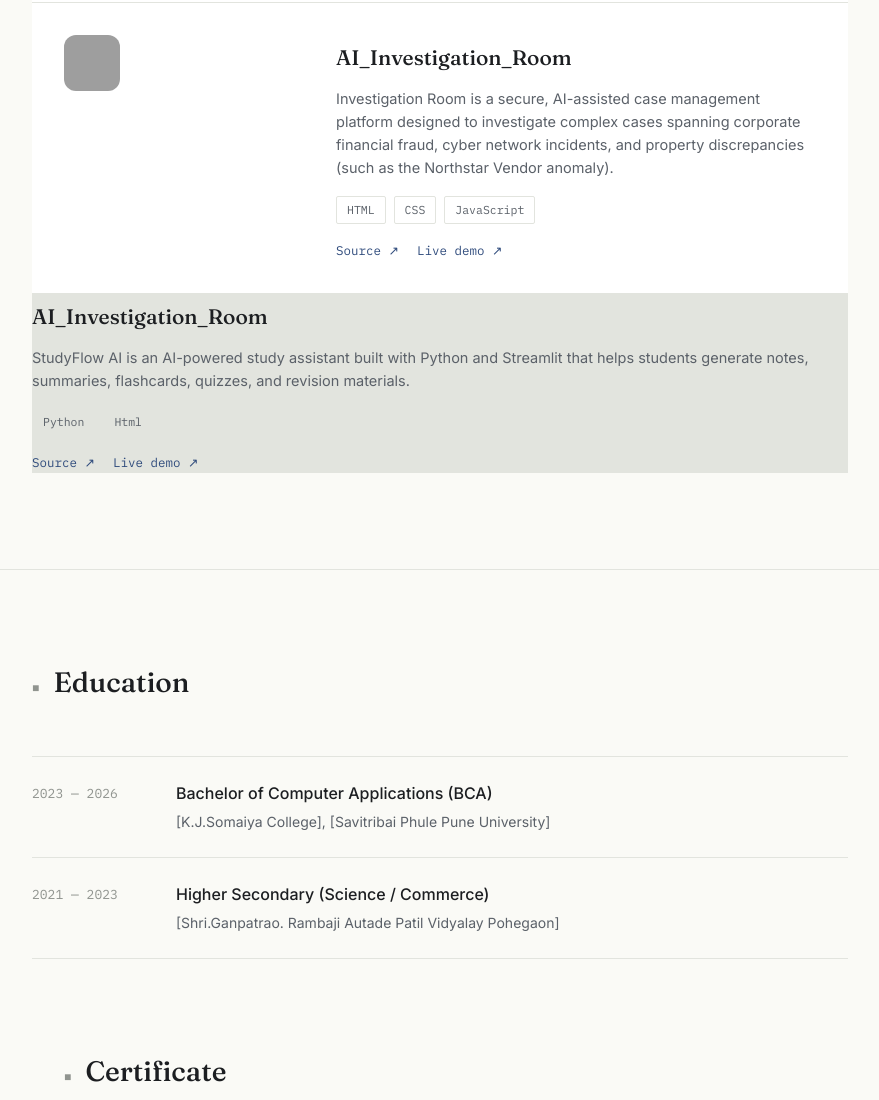
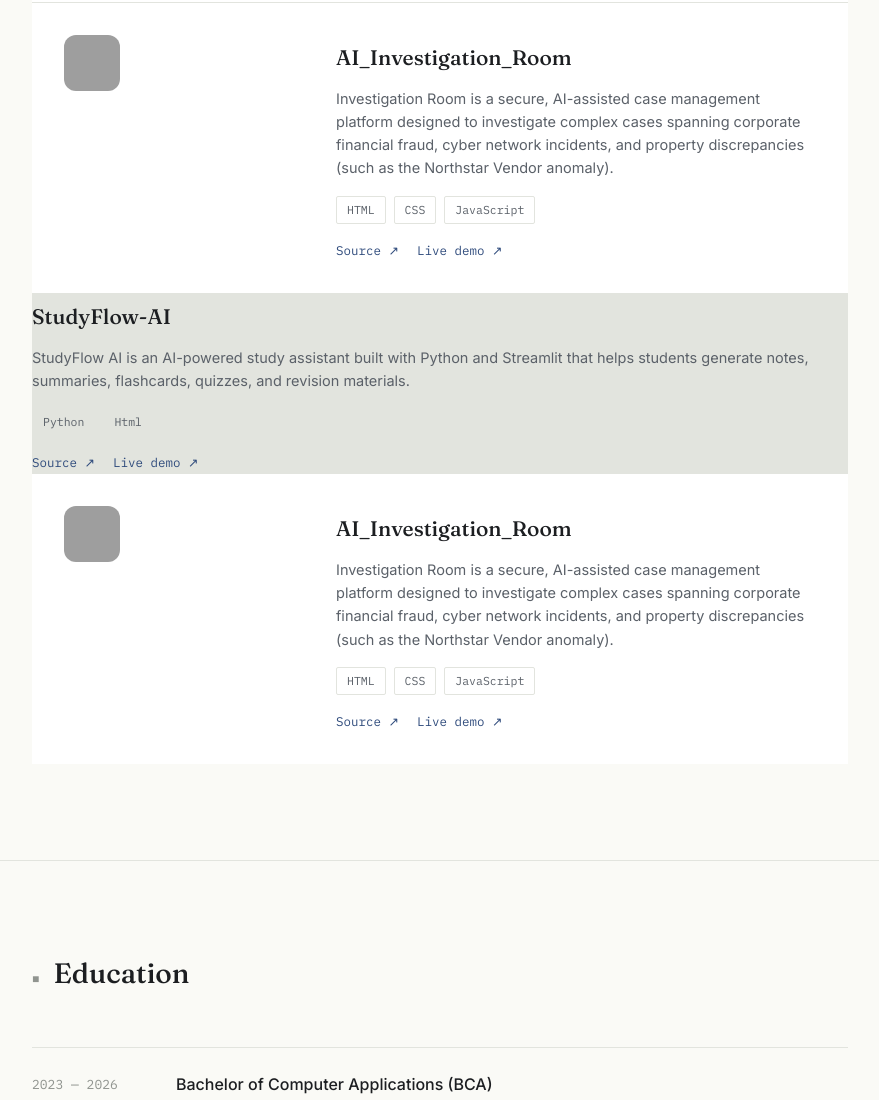
Before and after one commit to devidasbhalerao3011-spec/Rushikesh-Portfolio, a plain HTML site: page index.html in a window 1280 px wide. Shown: the part 2171-3271 px from the top of the page, without its empty margins (200-1079 px from the left). Drawn offline with nearby package versions, Linux system fonts and the light colour scheme; grey boxes are pictures that could not be loaded.

Commit message:
Update index.html

```diff
--- a/index.html
+++ b/index.html
@@ -500,20 +500,39 @@
         </div>
       </div>
  <div>
-          <div class="project-title">AI_Investigation_Room</div>
+          <div class="project-title">StudyFlow-AI</div>
           <p class="project-desc">StudyFlow AI is an AI-powered study assistant built with Python and Streamlit that helps students generate notes, summaries, flashcards, quizzes, and revision materials.</p>
           <div class="project-stack">
             <span class="stack-chip">Python</span>
             <span class="stack-chip">Html</span>
-
-          </div>
+            </div>
           <div class="project-links">
             <a href="https://github.com/devidasbhalerao3011-spec">Source ↗</a>
             <a href="https://studyflow-ai-fx2ecwrkmimecusb6ehaud.streamlit.app/">Live demo ↗</a>
           </div>
         </div>
       </div>
+<div class="project-list reveal">
 
+      <div class="project-card">
+        <div class="project-thumb">
+          <img class="thumb-icon" src="https://res.cloudinary.com/dtswphi4m/image/upload/v1784956145/rushikesh-logo-icon_fdts9k.svg" class="d-block w-50"  alt="Personal Portfolio Website project icon">
+          <div class="project-path"></div>
+        </div>
+        <div>
+          <div class="project-title">AI_Investigation_Room</div>
+          <p class="project-desc">Investigation Room is a secure, AI-assisted case management platform designed to investigate complex cases spanning corporate financial fraud, cyber network incidents, and property discrepancies (such as the Northstar Vendor anomaly).</p>
+          <div class="project-stack">
+            <span class="stack-chip">HTML</span>
+            <span class="stack-chip">CSS</span>
+            <span class="stack-chip">JavaScript</span>
+          </div>
+          <div class="project-links">
+            <a href="https://github.com/devidasbhalerao3011-spec">Source ↗</a>
+            <a href="https://devidasbhalerao3011-spec.github.io/AI_Invenstigation_Room/">Live demo ↗</a>
+          </div>
+        </div>
+      </div>
 
       </div>
     </div>
```
